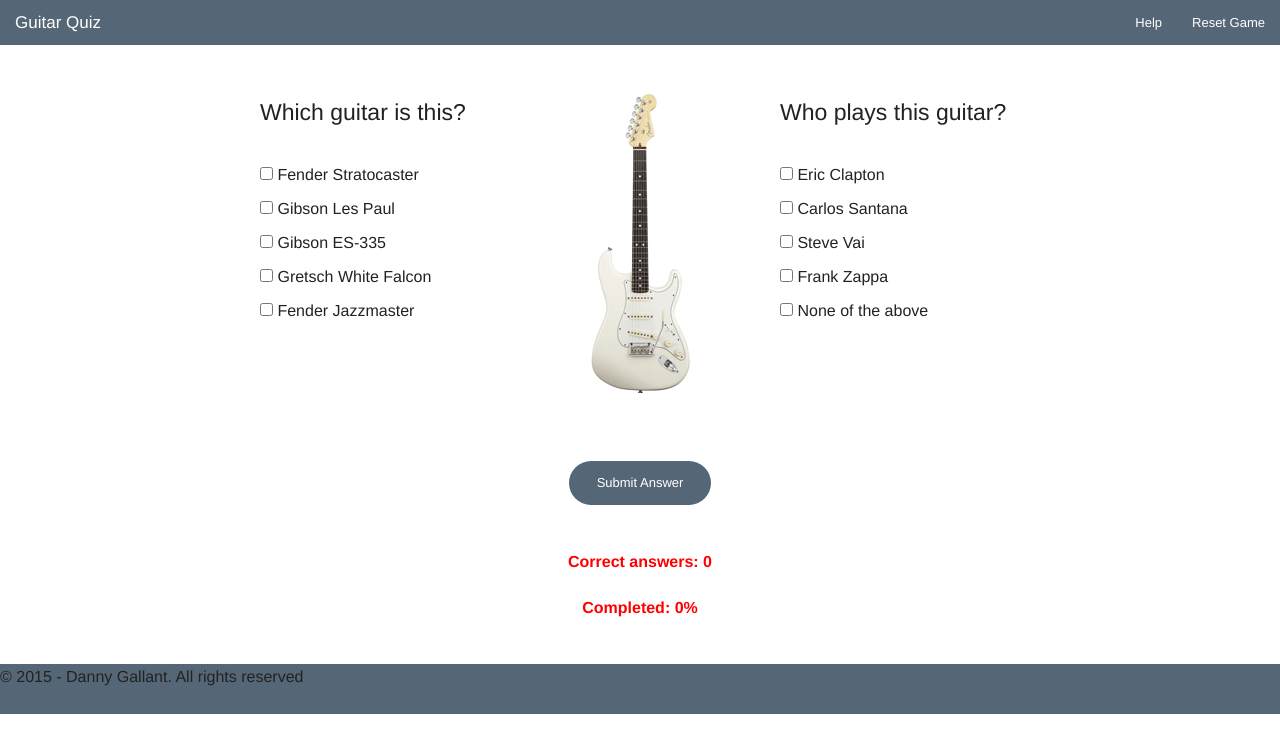
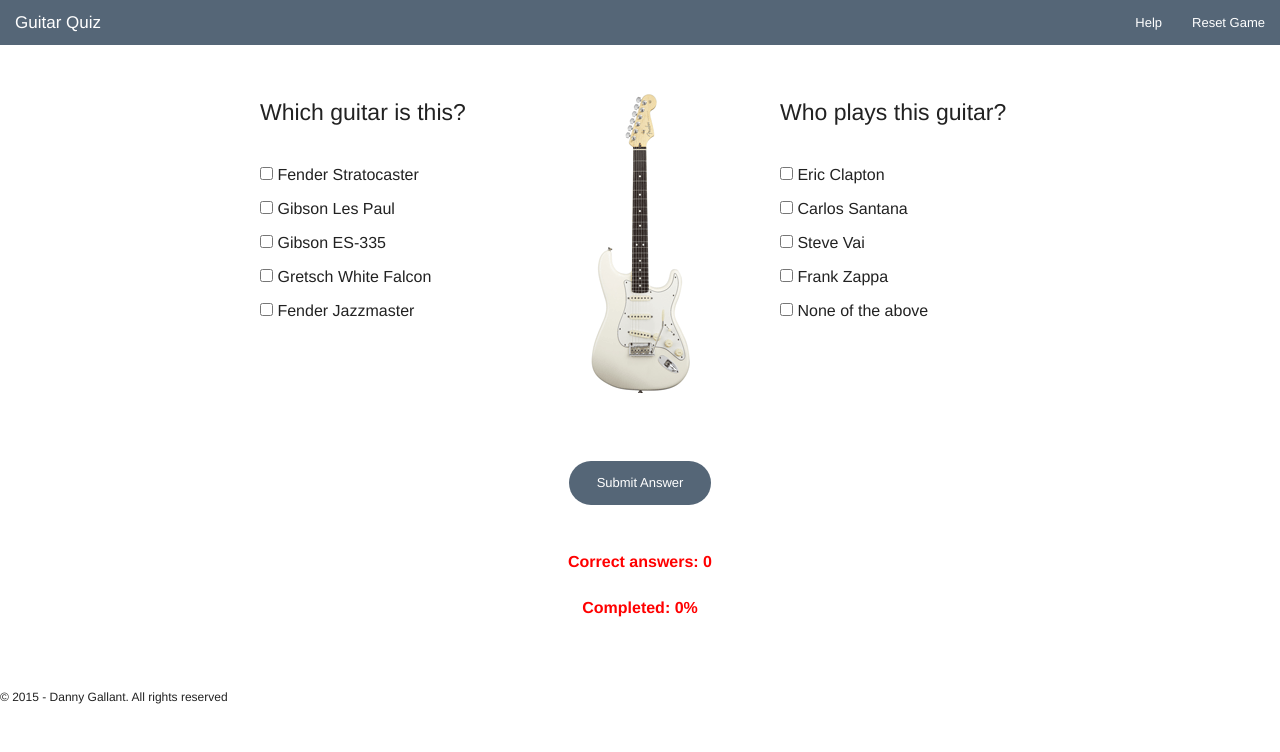
Before and after one commit to dannygallant/Quiz-App---Static, a plain HTML site: page index.html in a window 1280 px wide. Drawn offline with Linux system fonts and the light colour scheme.

Commit message:
Remove footer color
Looks better without footer color.

```diff
--- a/css/app.css
+++ b/css/app.css
@@ -73,9 +73,8 @@ ul.center {
 }
 
 
-.footer {
-	background-color: #567;
-	height: 50px;
+.footer p {
+	font-size: 12px;
 }
 
 /*  ================  Will most likely delete everythin below and use Foundation CSS  ==============
```
Also changed, not shown: index.html (+1 -1 lines).
